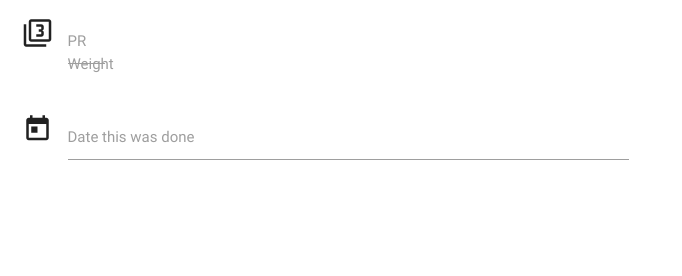
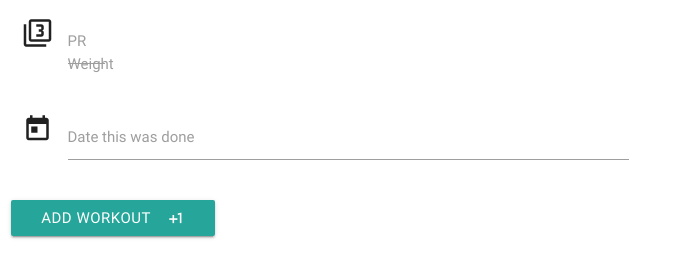
Before and after one commit to FirasH94/Python-Data-Centric-Milestone-Project, a Flask app: page /add_workout in a window 1280 px wide. Shown: the part 746-1022 px from the top of the page, without its empty margins (0-682 px from the left). Before the commit the page ends 906 px from the top, so only its background shows below. Run offline with Flask 2, Linux system fonts and the light colour scheme; data that the repository does not hold is empty; some libraries are stand-ins or nearby versions.

Commit message:
Adding submit button and linking css file.

```diff
--- a/app.py
+++ b/app.py
@@ -23,6 +23,13 @@ def add_workout():
         return render_template('addworkout.html',
         categories=mongo.db.MuscleCategory.find())
 
+@app.route('/insert_workout', methods=['POST'])
+def insert_workout():
+    workouts = mongo.db.workouts
+    workouts.insert_one(request.form.to_dict())
+    return redirect(url_for('get_workouts'))
+
+
 if __name__ == '__main__':
     app.run(host=os.environ.get('IP'),
         port=int(os.environ.get('PORT')),
--- a/templates/addworkout.html
+++ b/templates/addworkout.html
@@ -2,11 +2,11 @@
 
 <h3>Add a workout</h3>
 <div class="row">
-  <form action="" method="POST" class="col s12">
+  <form action="{{ url_for('insert_workout') }}" method="POST" class="col s12">
     <div class="row">
       <div class="input-field col s6 m6">
         <i class="material-icons prefix">check</i>
-        <select  multiple class="icons" id="category" name="category_name">
+        <select multiple class="icons" id="category" name="category_name">
           <option value="" disabled selected>Pick your muscle group</option>
           {% for cat in categories %}
           <option value="{{cat.muscle_name}}">{{cat.muscle_name}}</option>
@@ -72,6 +72,11 @@
         <label for="icon_prefix">Date this was done</label>
       </div>
     </div>
+    <div class="row">
+      <button class="btn waves-effect waves-light" type="submit" name="action">Add Workout
+        <i class="material-icons right">plus_one</i>
+      </button>
+    </div>
   </form>
 
   {% endblock %}
--- a/templates/base.html
+++ b/templates/base.html
@@ -4,7 +4,7 @@
 
         <link href="https://fonts.googleapis.com/icon?family=Material+Icons" rel="stylesheet">
         <link rel="stylesheet" href="https://cdnjs.cloudflare.com/ajax/libs/materialize/0.100.2/css/materialize.min.css">
-
+        <link rel="stylesheet" href="{{url_for('static' , filename='css/style.css')}}" type="text/css" />
 
     </head>
     <body>
--- a/templates/workouts.html
+++ b/templates/workouts.html
@@ -8,7 +8,7 @@
       <div class="collapsible-header">
 
         <div class=" task_header col s9">
-            <i class="material-icons">fitness_center</i><strong>{{workout.muscle_name}}</strong> - {{workout.workout_date}}
+            <i class="material-icons">fitness_center</i><strong>{{workout.workout_name}}</strong> - {{workout.workout_date}}
         </div>
       </div>
       <div class="collapsible-body">
```
Also changed, not shown: static/css/style.css (added).
